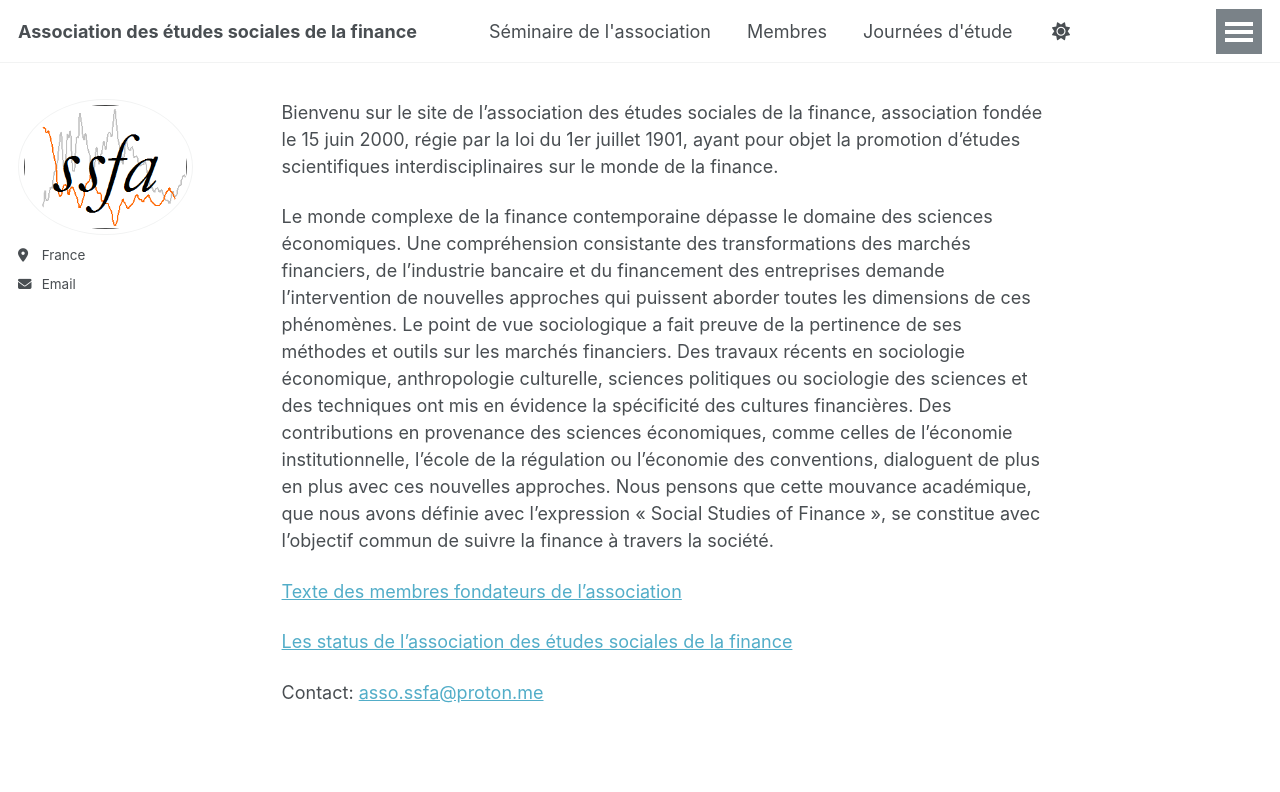
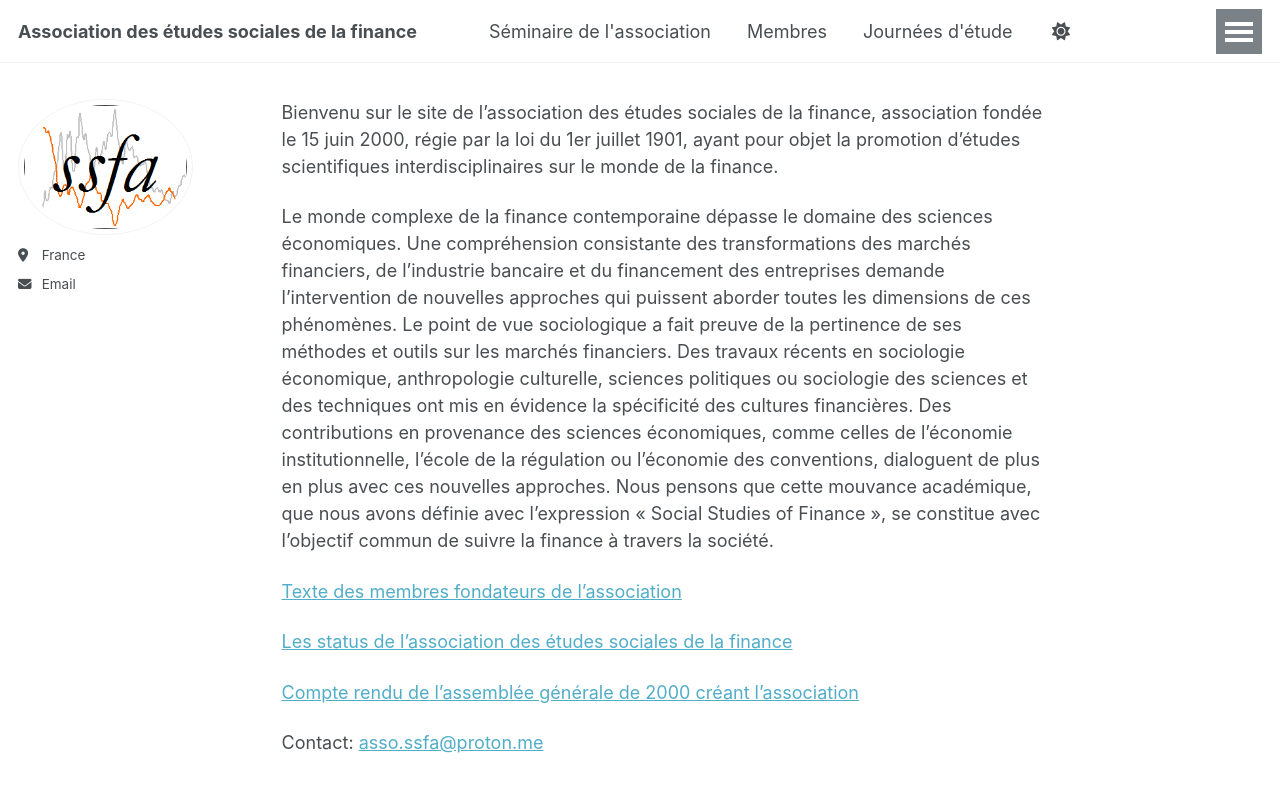
Before and after one commit to ssfa-aesf/ssfa-aesf.github.io, a Jekyll site: the page built from _pages/about.md, in a window 1280 px wide and 968 px high. Shown: the top 792 px of the window. Built offline with Jekyll 4.4.1, drawn with Linux system fonts in a browser that asks for light colours.

Commit message:
Update about.md

```diff
--- a/_pages/about.md
+++ b/_pages/about.md
@@ -17,5 +17,7 @@ Le monde complexe de la finance contemporaine dépasse le domaine des sciences
 
 [Les status de l'association des études sociales de la finance](/files/statuts_ssfa.pdf)
 
+[Compte rendu de l'assemblée générale de 2000 créant l'association](/files/AG_creation.pdf)
+
 
 Contact: [asso.ssfa@proton.me](mailto:asso.ssfa@proton.me)
```
